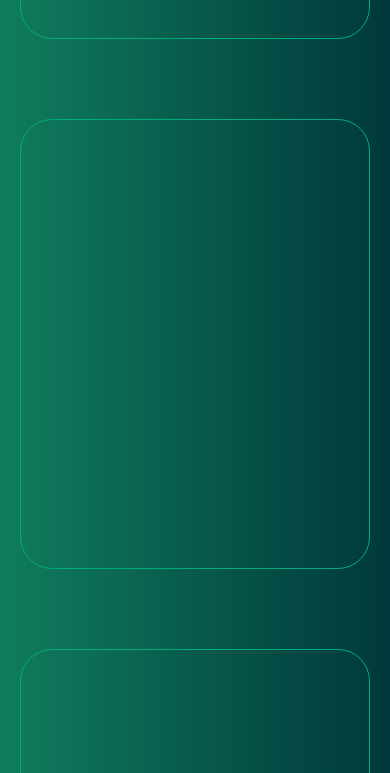
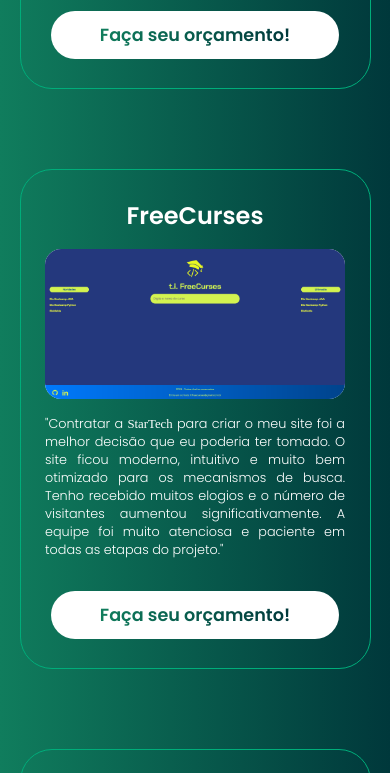
Before and after one commit to Ermermo/startechbeta, a plain HTML site: page index.html in a window 390 px wide. Shown: the part 4110-4883 px from the top of the page. Drawn offline with nearby package versions, Linux system fonts and the light colour scheme; a web font is replaced by a local one.

Commit message:
Add files via upload

```diff
--- a/css/style.css
+++ b/css/style.css
@@ -37,6 +37,11 @@
     box-sizing: border-box;
     text-decoration: none;
     font-family: 'Poppins', sans-serif;
+}
+
+*:focus{
+    outline: none;
+    box-shadow: none;
 }
 
 body{
@@ -97,6 +102,11 @@
     transition: transform .4s;
 }
 .navbar a:hover::after{
+    transform-origin: left;
+    transform: scaleX(1);
+}
+
+.navbar a:focus::after{
     transform-origin: left;
     transform: scaleX(1);
 }
@@ -482,13 +492,75 @@
     border: solid 1px var(--verde5);
     background-color: var(--pcardbackground);
     border-radius: 2rem;
-    transition: all 0.5s ease;
+
+    display: flex;
+    flex-direction: column;
+    align-items: center;
+    justify-content: center;
+    gap: 1rem;
 }
 
-.pcard:hover{
+.pcard > p{
+    font-size: 1.5rem;
+    font-weight: 600;
+    color: var(--branco);
+    top: -2.7rem;
+}
+
+.pcard-imagem{
+    height: 150px;
+    width: 350px;
+    border-radius: 1rem;
+    overflow: hidden;
+
+    background-color: var(--branco);
+}
+
+.pcard-imagem > img{
+    height: 100%;
+    width: 100%;
+    object-fit: cover;
+}
+
+.pcard-texto{
+    height: 170px;
+    width: 350px;
+    font-size: 0.9rem;
+    font-weight: 300;
+    color: var(--branco);
+    text-align: justify;
+}
+
+.pcard-texto > span{
+    font-family: var(--brunofont);
+}
+
+.botao4{
+    width: 20rem;
+    height: 3rem;
+    border-radius: 2rem;
+
+    display: flex;
+    align-items: center;
+    justify-content: center;
+
+    transition: all 0.5s ease;
+    background: var(--branco);
+}
+
+.botao4:hover{
+    transform: scale(1.10);
     cursor: pointer;
-    transform: scale(1.10);
-    border: solid 1px var(--branco);
+}
+
+.botao41{
+    font-size: 1.2rem;
+    font-weight: 600;
+    background-image: linear-gradient(to right, var(--verde2), var(--verde1));
+    -webkit-background-clip: text;
+    -moz-background-clip: text;
+    background-clip: text;
+    color: transparent;
 }
 
 /* ======== FOOTER ======== */
@@ -934,6 +1006,23 @@
 
     }
 
+    .pcard{
+        width: 90vw;
+        height: 500px;
+    }
+
+    .pcard-imagem{
+        height: 150px;
+        width: 300px;
+    }
+
+    .pcard-texto{
+        height: 160px;
+        width: 300px;
+        font-size: 0.8rem;
+        font-weight: 300;
+    }
+
 }
 
 @media(max-width: 439px) {
@@ -945,19 +1034,13 @@
         background-color: var(--verde5);
     }
 
-    .botao3{
+    .botao3, .botao4{
         width: 18rem;
         height: 3rem;
     }
 
-    .botao31{
+    .botao31, .botao41{
         font-size: 1.1rem;
-    }
-
-    .pcard{
-        max-width: 350px;
-        max-height: 450px;
-        border-radius: 2rem;
     }
 }
 
--- a/index.html
+++ b/index.html
@@ -161,14 +161,30 @@
         <section class="container" id="container4">
             <div class="conteudo" id="conteudo4">
                 <div class="titulo sr2" id="titulo-container4">Projetos</div>
-                <div id="pcards" class="grid-container sr2">
-                    <div class="pcard" id="pcard1">
-
+                <div id="pcards" class="grid-container">
+                    <div class="pcard  sr2 " id="pcard1">
+                        <p>JM Doceria</p>
+                        <div class="pcard-imagem"><img src="utilizaveis/projetos/apresentação.jpg" alt=""></div>
+                        <div class="pcard-texto">"A <span>StarTech</span> superou todas as minhas expectativas com a criação da identidade visual da minha marca. O logo, as cores e as fontes escolhidas transmitem exatamente a imagem que eu queria passar para os meus clientes. O material gráfico ficou incrível e tem ajudado muito a fortalecer a minha marca no mercado."</div>
+                        <div class="botao4" onclick="abrirLink()" class="botao">
+                            <a class="botao41" target="_blank">Faça seu orçamento!</a>
+                        </div>
                     </div>
-                    <div class="pcard" id="pcard2">
-
+                    <div class="pcard sr2" id="pcard2">
+                        <p>FreeCurses</p>
+                        <div class="pcard-imagem"><img src="utilizaveis/projetos/freecourses.png" alt=""></div>
+                        <div class="pcard-texto">"Contratar a <span>StarTech</span> para criar o meu site foi a melhor decisão que eu poderia ter tomado. O site ficou moderno, intuitivo e muito bem otimizado para os mecanismos de busca. Tenho recebido muitos elogios e o número de visitantes aumentou significativamente. A equipe foi muito atenciosa e paciente em todas as etapas do projeto."</div>
+                        <div class="botao4" onclick="abrirLink()" class="botao">
+                            <a class="botao41" target="_blank">Faça seu orçamento!</a>
+                        </div>
                     </div>
-                    <div class="pcard" id="pcard3">
+                    <div class="pcard sr2" id="pcard3">
+                        <p>StarTech</p>
+                        <div class="pcard-imagem"><img src="utilizaveis/projetos/startech.png" alt=""></div>
+                        <div class="pcard-texto">"Estou muito satisfeito com o trabalho da <span>StarTech</span> no gerenciamento das minhas redes sociais. O conteúdo é sempre relevante e atraente, e a interação com o público é excelente. Recomendo muito os serviços da <span>StarTech</span> para quem busca resultados concretos nas redes sociais."</div>
+                        <div class="botao4" onclick="abrirLink()" class="botao">
+                            <a class="botao41" target="_blank">Faça seu orçamento!</a>
+                        </div>
 
                     </div>
                 </div>
```
Also changed, not shown: utilizaveis/projetos/freecourses.png (added), utilizaveis/projetos/startech.png (added), 1 other file.
